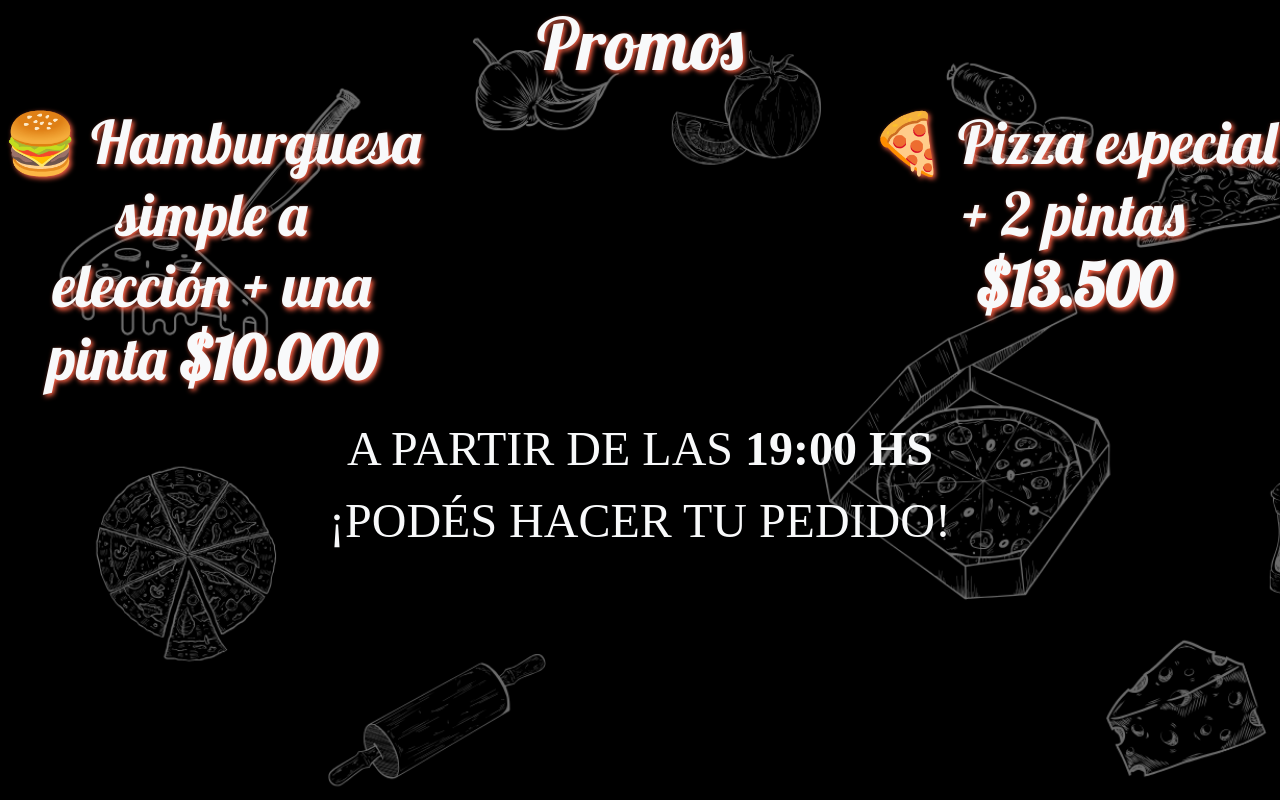
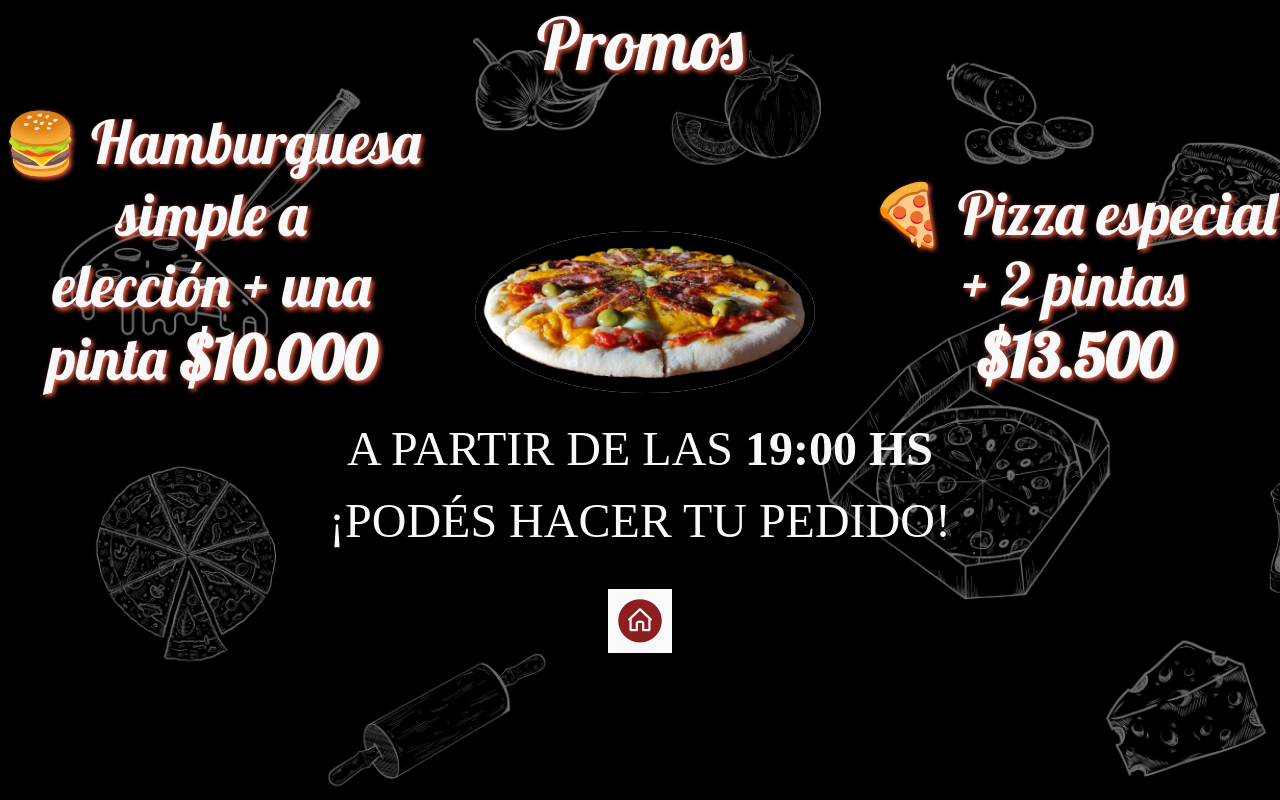
Before and after one commit to Arkimss/PomodoroRock, a Django app: page /promosdehoy in a window 1280 px wide. Run offline with Django 5.2, Linux system fonts and the light colour scheme; some web fonts are replaced.

Commit message:
pequeños cambios en vista de las promos

```diff
--- a/sitioWeb/static/estilos/promosdehoy.css
+++ b/sitioWeb/static/estilos/promosdehoy.css
@@ -66,3 +66,26 @@ body {
     margin-top: 20px;
     font-size: 1.2em;
   }
+
+
+.icono {
+    width: 64px;
+    height: 64px;
+}
+
+.pizza {
+    width: 340px;    /* Ajusta este valor según el tamaño deseado */
+    height: auto;
+    display: block;
+    margin: 0 auto;
+    box-shadow: 0 8px 32px rgba(0,0,0,0.5);
+    border-radius: 50%;
+    background: #fff;
+
+}
+
+/* .fondo-llamas {
+    background: url('../imagenes/llamas.jpg') no-repeat center center;
+    background-size: cover;
+    height: 100vh; o lo que necesites
+} */
--- a/sitioWeb/templates/promosdehoy.html
+++ b/sitioWeb/templates/promosdehoy.html
@@ -7,13 +7,15 @@
 {% block content %}
 <main class=" w-100 h-100">
     <h1 class="text-center text-light">Promos</h1>
-  <Section class="promos d-flex justify-content-between">
+  <Section class="promos d-flex justify-content-between align-items-end">
     <div class="promo text-light ps-3">
       <h2> 🍔 Hamburguesa <br>
         simple a <br> elección +  una <br>
         pinta <strong>$10.000</strong> </h2>
     </div>
-
+    <div class="d-flex align-items-center justify-content-center">
+       <img class="pizza" src="../static/imagenes/pizza.jpg" alt="">
+    </div>
     <div class="promo text-light pe-3">
       <h2>
       🍕 Pizza especial <br> +
@@ -25,6 +27,7 @@
     <p class="text-light "> A PARTIR DE LAS <strong>19:00 HS</strong><br>
      ¡PODÉS HACER TU PEDIDO!
       </p>
+      <a href="/"><img src="../static/imagenes/icono.png" class="icono mt-3" alt="Volver al menu principal"></a>
     </div>
 
   </div>
```
Also changed, not shown: sitioWeb/static/imagenes/llamas.jpg (added), sitioWeb/static/imagenes/pizza.jpg (added).
